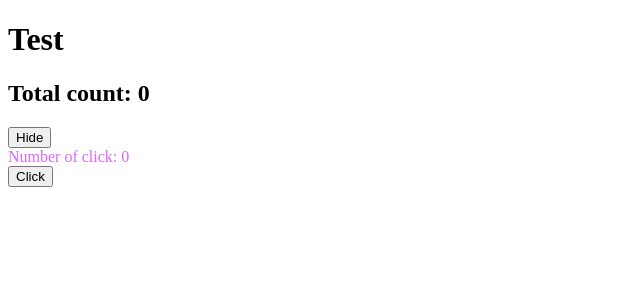
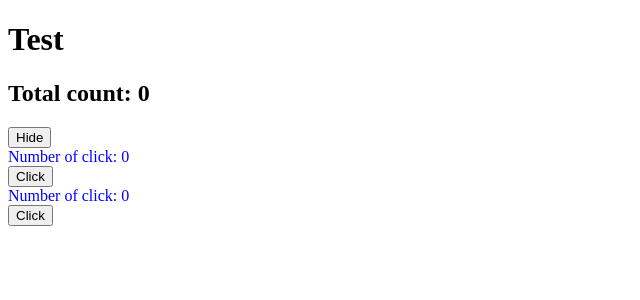
Before and after one commit to kimbumi/playground, a React (Create React App) app in the folder react-three/: page / in a window 1280 px wide. Shown: the top 300 px of the page, without its empty margins (0-640 px from the left). Built offline with nearby package versions, Linux system fonts and the light colour scheme.

Commit message:
learn react-loop

```diff
--- a/react-three/src/App.js
+++ b/react-three/src/App.js
@@ -1,18 +1,32 @@
-import { useState } from 'react';
+import { useEffect, useState } from 'react';
 import Clicker from './Clicker'
 
-export default function App({children}) {
+export default function App({clickerCount = 0, children}) {
 
   const [hasClicker, setHasClicker] = useState(true)
-  const [count, setCount] = useState(0)
+  const [count, setCount] = useState(localStorage.getItem("totalCount") ? parseInt(localStorage.getItem("totalCount")) : 0)
 
   const toggleClick = () => {
     setHasClicker(!hasClicker)
+    setCount(0)
   }
 
   const increment = () => {
     setCount(count + 1)
   }
+
+
+
+  useEffect(()=>{
+    localStorage.setItem("totalCount", count)
+  },[count])
+
+  const numberOfClickers = Array(clickerCount).fill(0)
+  const clickerList = numberOfClickers.map((list,index)=>{
+    return <Clicker clickHandler={increment} key={index} clickerName={index}/>
+  })
+  console.log(clickerList)
+
 
   return (
     <>
@@ -21,7 +35,7 @@ export default function App({children}) {
       <button onClick={toggleClick}>{hasClicker ? "Hide":"Show"}</button>
       { hasClicker ?
       <>
-        <Clicker clickHandler={increment} clickerName="a" color={`hsl( ${Math.random()*360}, 100%, 70%)`}/>
+       {clickerList}
       </>
       : null}
     </>
--- a/react-three/src/index.js
+++ b/react-three/src/index.js
@@ -6,7 +6,7 @@ const root = createRoot(document.querySelector('#root'))
 
 root.render(
     <>
-        <App>
+        <App clickerCount={2}>
             <h1>Test</h1>
         </App>
     </>
```
